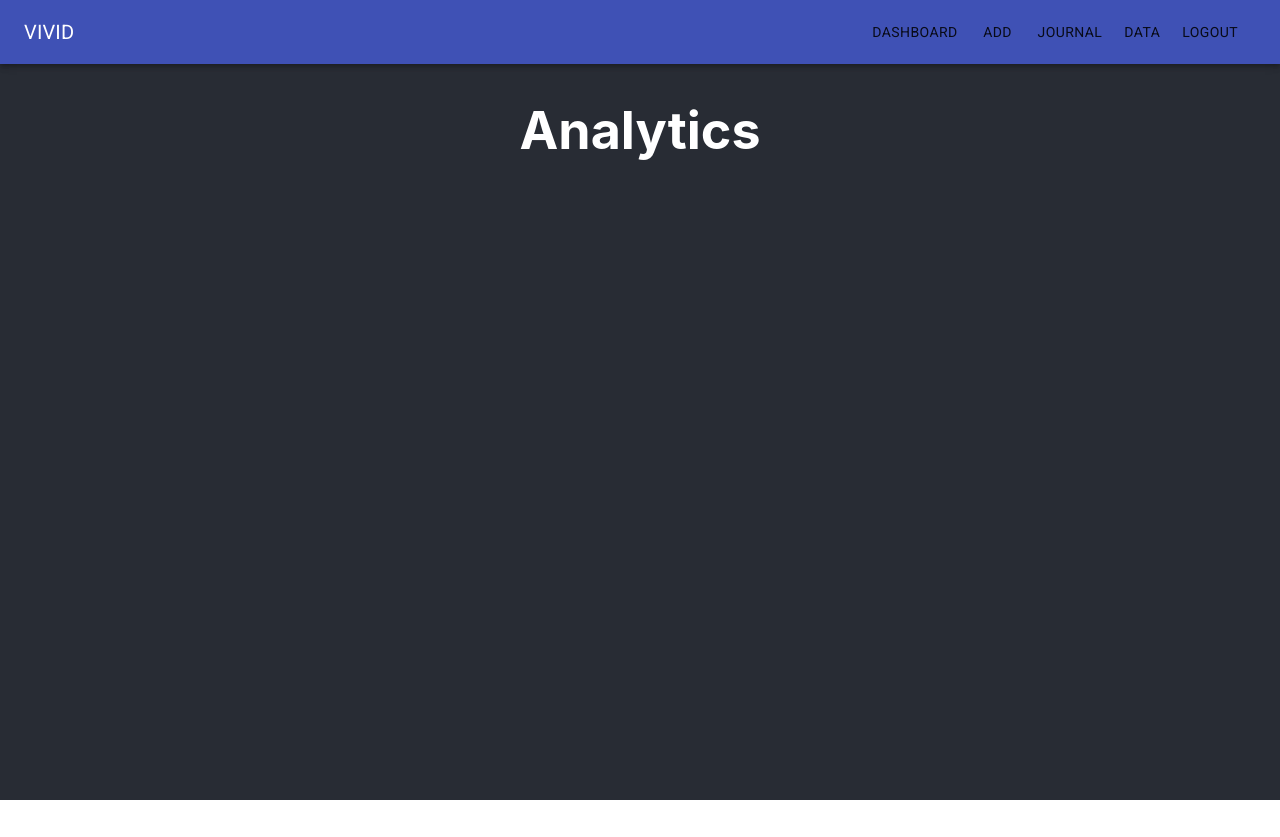
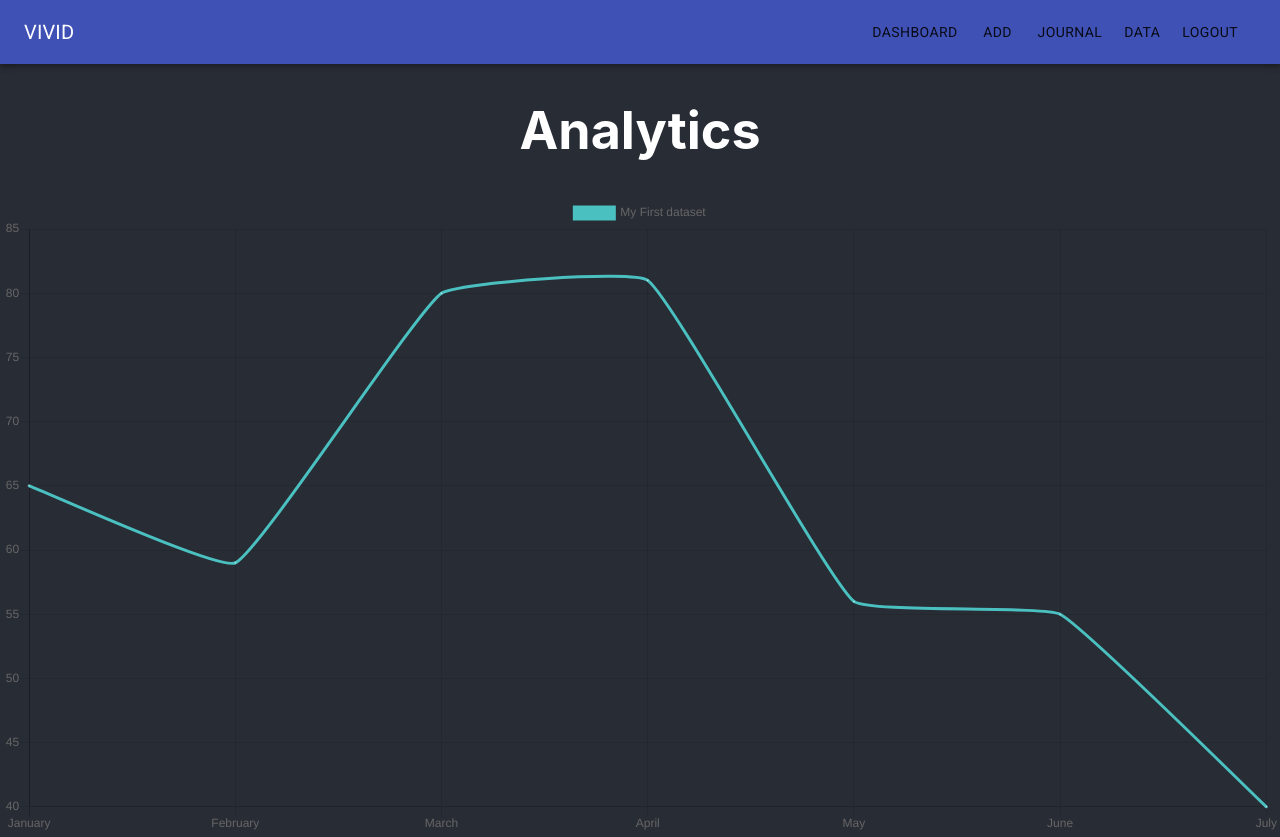
Before and after one commit to Vivid-Project/frontend, a React (Create React App) app: page /analytics in a window 1280 px wide. Before the commit the page ends 800 px from the top, so only its background shows below. Built offline with nearby package versions, Linux system fonts and the light colour scheme.

Commit message:
Export graphRC and integrate into analyticsd view

```diff
--- a/src/common/LineGraph.js
+++ b/src/common/LineGraph.js
@@ -1,7 +1,7 @@
 import React from 'react';
 import { Line } from 'react-chartjs-2';
 
-const LineGraph = () => {
+const TonesOverTime = () => {
   const data = {
     labels: ['January', 'February', 'March', 'April', 'May', 'June', 'July'],
     datasets: [
@@ -32,4 +32,4 @@ const LineGraph = () => {
   return <Line data={data} />;
 };
 
-export default LineGraph;
+export default TonesOverTime;
--- a/src/modules/Analytics/Analytics.js
+++ b/src/modules/Analytics/Analytics.js
@@ -1,10 +1,16 @@
 import React, { useContext } from 'react';
-import UserContext from '../Context/UserContext'
+import UserContext from '../Context/UserContext';
+import TonesOverTime from '../../common/LineGraph';
 
 const Analytics = () => {
-  const user = useContext(UserContext)
+  const user = useContext(UserContext);
 
-  return <h1>Analytics</h1>;
+  return (
+    <>
+      <h1>Analytics</h1>
+      <TonesOverTime />
+    </>
+  );
 };
 
 export default Analytics;
```
